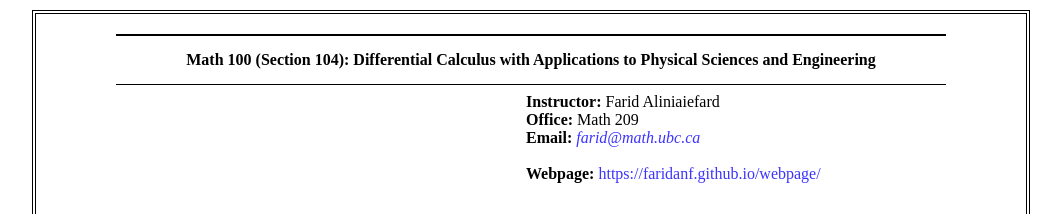
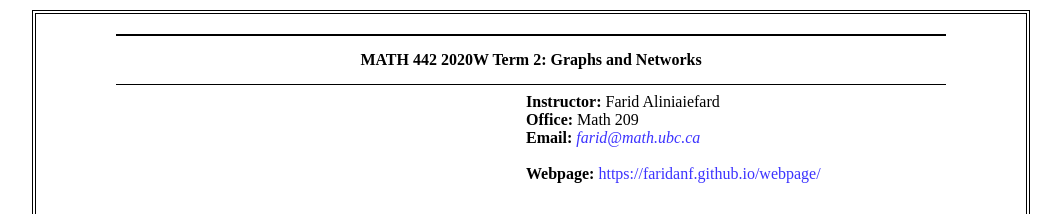
Before and after one commit to faridanf/Math442, a plain HTML site: page index.html in a window 1280 px wide. Shown: the top 214 px of the page, without its empty margins (109-1170 px from the left). Drawn offline with Linux system fonts and the light colour scheme.

Commit message:
Update index.html

```diff
--- a/index.html
+++ b/index.html
@@ -2,14 +2,14 @@
 <html lang="en">
     <meta charset="UTF-8">
     <head>
-      <title> Math 100-Section 104 </title>
+      <title> Math 442  </title>
       <link rel="stylesheet" href="style.css">
     </head>
     <body>
         <div id="page">
     <ul id="navigation">
-        <b>Math 100 (Section 104):</b>
-        <b>  Differential Calculus with Applications to Physical Sciences and Engineering </b>
+        <b>MATH 442 2020W Term 2:</b>
+        <b>  Graphs and Networks  </b>
 
 
         </ul>
```
